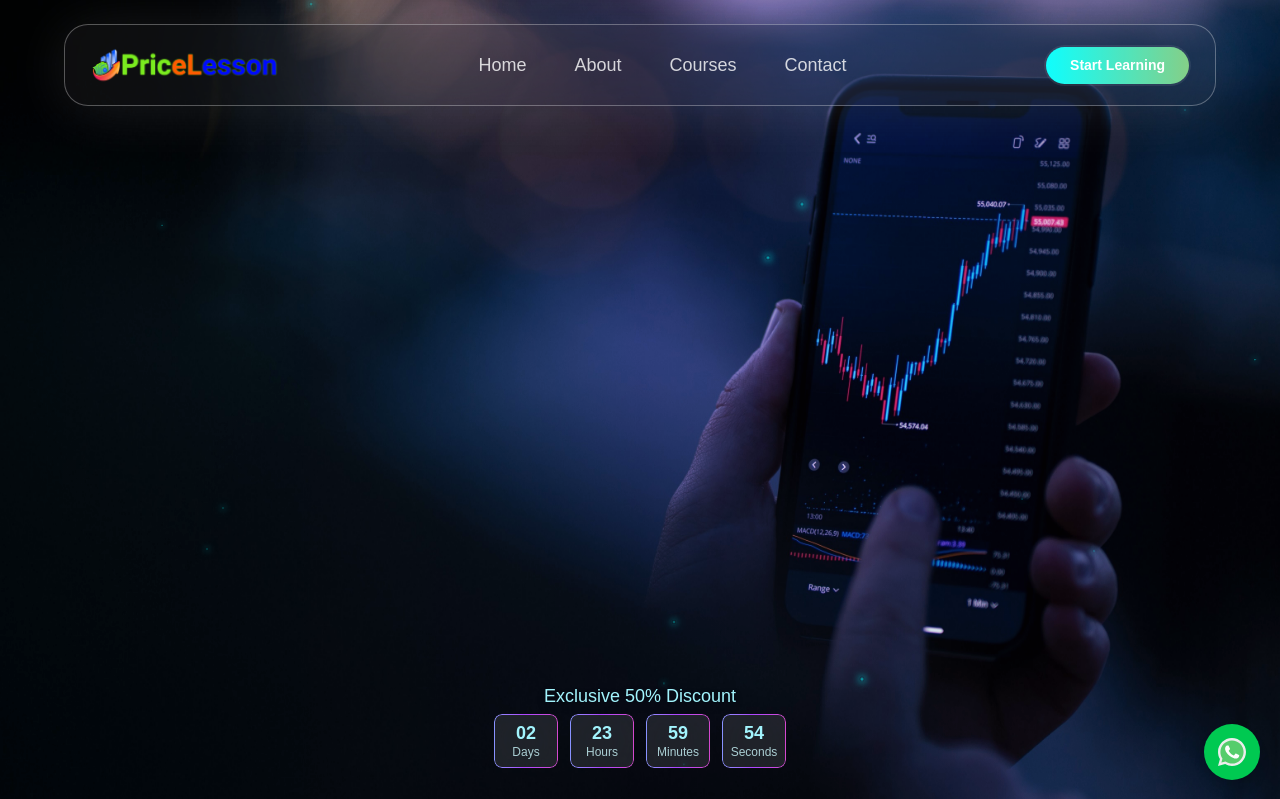
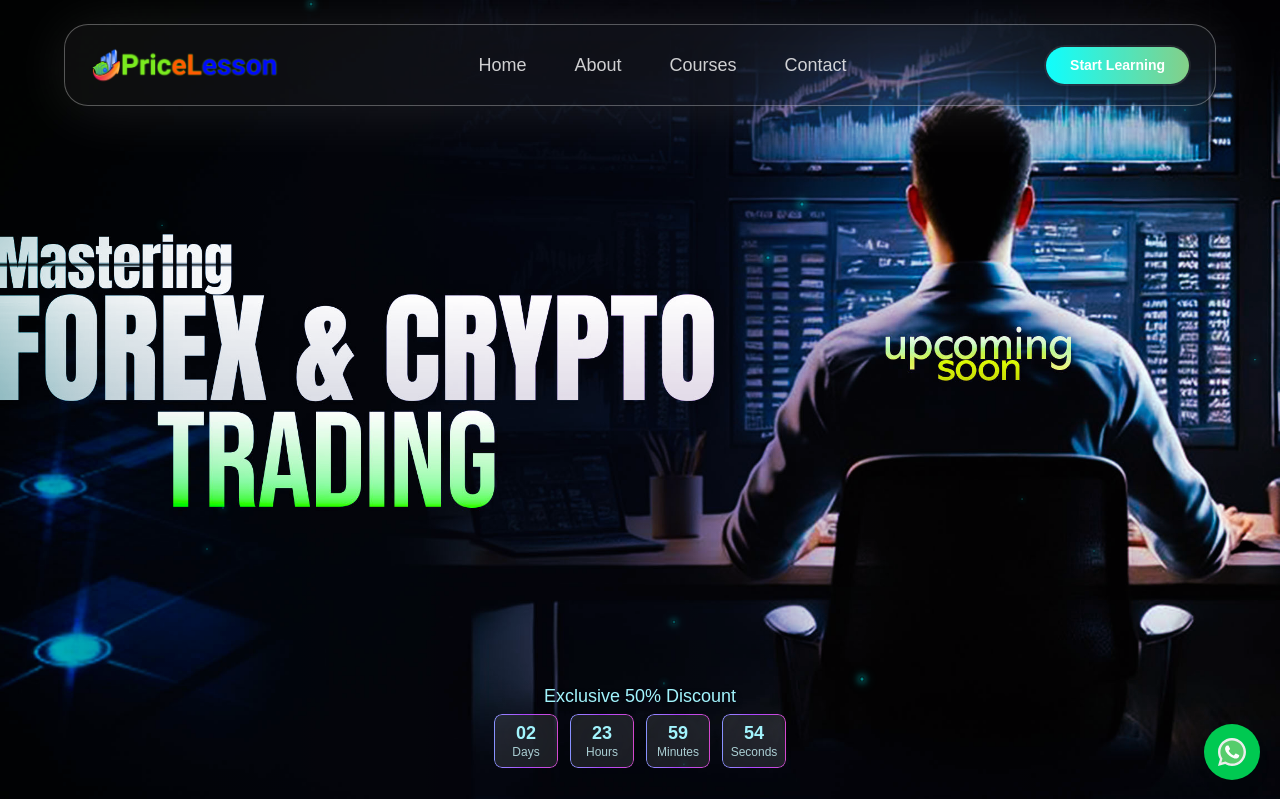
Before and after one commit to muntasir-developer/Price-Lesson, a Next.js app: page / in a window 1280 px wide. Shown: the top 799 px of the page. Built offline with nearby package versions, Linux system fonts and the light colour scheme.

Commit message:
Add some changes

```diff
--- a/src/app/page.tsx
+++ b/src/app/page.tsx
@@ -22,15 +22,11 @@ interface TimeLeft {
 
 const Hero: React.FC = () => {
   /* ---------------- Images for desktop & mobile ---------------- */
-  const desktopImages = [
-    "/image/banner1.jpg",
-    "/image/banner2.jpg",
-    "/image/banner1.jpg",
-  ];
+  const desktopImages = ["/image/banner1.jpg", "/image/crypto-desk-banner.jpg"];
 
   const mobileImages = [
     "/image/mobile-banner1.jpg",
-    "/image/mobile-banner1.jpg",
+    "/image/crypto-mob-banner.jpg",
   ];
 
   const [isMobile, setIsMobile] = useState<boolean>(false);
@@ -128,7 +124,6 @@ const Hero: React.FC = () => {
           {/* ---------- Clickable Overlay ---------- */}
           <Link
             href="https://pelglp.courses.store/691872"
-            target="_blank"
             className="absolute inset-0 z-20"
           >
             <span className="sr-only">Go to Course Page</span>
--- a/src/components/Course.tsx
+++ b/src/components/Course.tsx
@@ -1,4 +1,5 @@
 import React, { useState, useEffect } from "react";
+import { useRouter } from "next/navigation";
 import {
   BookOpen,
   TrendingUp,
@@ -19,6 +20,8 @@ const TradingCourseSection = () => {
     minutes: 0,
     seconds: 0,
   });
+
+  const router = useRouter();
 
   useEffect(() => {
     const timer = setInterval(() => {
@@ -295,7 +298,10 @@ const TradingCourseSection = () => {
 
         {/* Call-to-Action Buttons */}
         <div className="flex flex-col space-y-4 sm:space-y-0 sm:flex-row sm:gap-4 lg:gap-6 justify-center items-center px-4">
-          <button className="group relative bg-gradient-to-r from-green-500 to-green-600 hover:from-green-600 hover:to-green-700 text-white font-bold py-3 sm:py-4 px-6 sm:px-8 rounded-xl transition-all duration-300 hover:scale-105 hover:shadow-2xl hover:shadow-green-500/25 flex items-center gap-2 sm:gap-3 w-full sm:w-auto justify-center">
+          <button
+            onClick={() => router.push("https://pelglp.courses.store/691872")}
+            className="group relative bg-gradient-to-r from-green-500 to-green-600 hover:from-green-600 hover:to-green-700 text-white font-bold py-3 sm:py-4 px-6 sm:px-8 rounded-xl transition-all duration-300 hover:scale-105 hover:shadow-2xl hover:shadow-green-500/25 flex items-center gap-2 sm:gap-3 w-full sm:w-auto justify-center"
+          >
             <Target className="w-5 h-5 sm:w-6 sm:h-6 group-hover:rotate-12 transition-transform duration-300" />
             <span className="text-sm sm:text-base">🎯 Enroll Now</span>
             <div className="absolute inset-0 bg-gradient-to-r from-green-400 to-green-500 rounded-xl opacity-0 group-hover:opacity-20 transition-opacity duration-300"></div>
@@ -307,11 +313,13 @@ const TradingCourseSection = () => {
             <div className="absolute inset-0 bg-gradient-to-r from-blue-400 to-blue-500 rounded-xl opacity-0 group-hover:opacity-20 transition-opacity duration-300"></div>
           </button>
 
-          <button className="group relative bg-gradient-to-r from-orange-500 to-orange-600 hover:from-orange-600 hover:to-orange-700 text-white font-bold py-3 sm:py-4 px-6 sm:px-8 rounded-xl transition-all duration-300 hover:scale-105 hover:shadow-2xl hover:shadow-orange-500/25 flex items-center gap-2 sm:gap-3 w-full sm:w-auto justify-center">
-            <Phone className="w-5 h-5 sm:w-6 sm:h-6 group-hover:rotate-12 transition-transform duration-300" />
-            <span className="text-sm sm:text-base">📞 Talk to Mentor</span>
-            <div className="absolute inset-0 bg-gradient-to-r from-orange-400 to-orange-500 rounded-xl opacity-0 group-hover:opacity-20 transition-opacity duration-300"></div>
-          </button>
+          <a href="tel:+918578064265" className="w-full sm:w-auto">
+            <button className="group relative bg-gradient-to-r from-orange-500 to-orange-600 hover:from-orange-600 hover:to-orange-700 text-white font-bold py-3 sm:py-4 px-6 sm:px-8 rounded-xl transition-all duration-300 hover:scale-105 hover:shadow-2xl hover:shadow-orange-500/25 flex items-center gap-2 sm:gap-3 justify-center w-full">
+              <Phone className="w-5 h-5 sm:w-6 sm:h-6 group-hover:rotate-12 transition-transform duration-300" />
+              <span className="text-sm sm:text-base">📞 Talk to Mentor</span>
+              <div className="absolute inset-0 bg-gradient-to-r from-orange-400 to-orange-500 rounded-xl opacity-0 group-hover:opacity-20 transition-opacity duration-300"></div>
+            </button>
+          </a>
         </div>
       </div>
 
```
Also changed, not shown: public/image/crypto-desk-banner.jpg (added), public/image/crypto-mob-banner.jpg (added).
